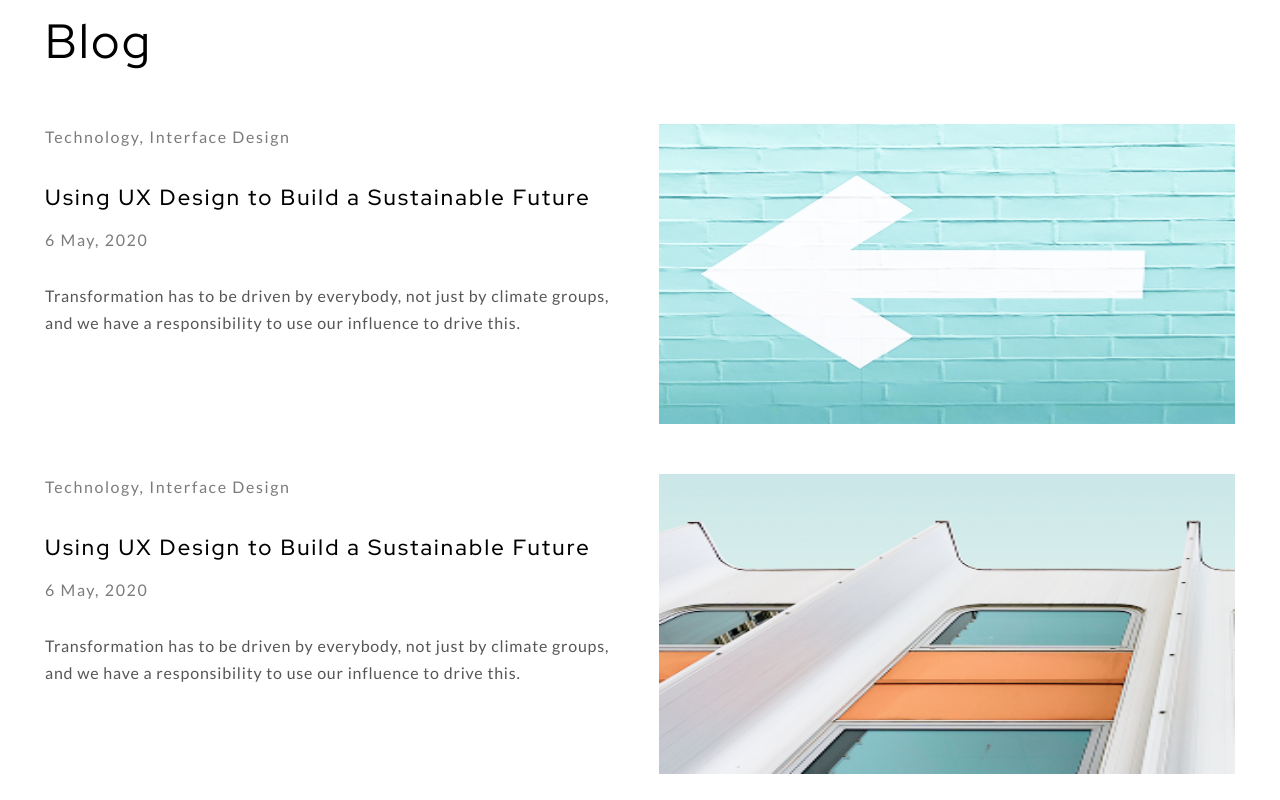
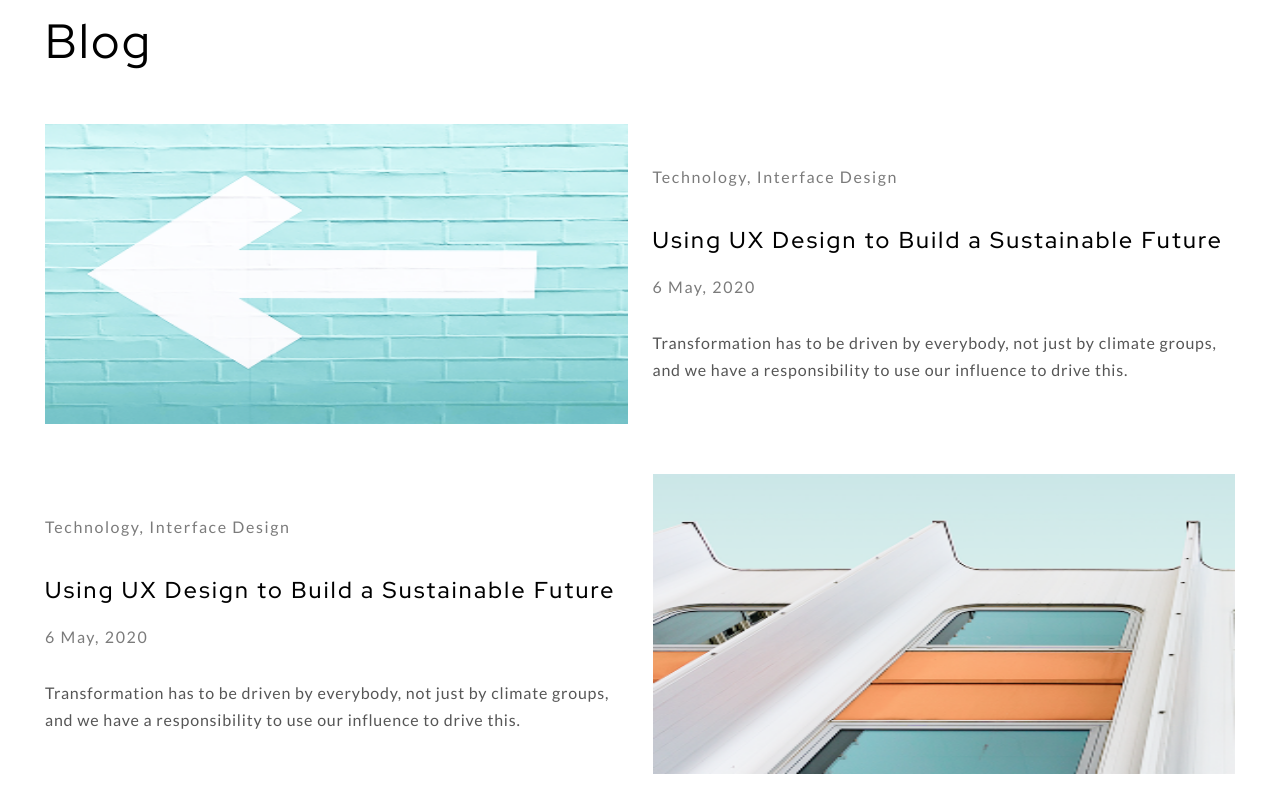
Before and after one commit to frontdev24kv/manifest, a plain HTML site: page index.html in a window 1280 px wide. Shown: the part 760-1560 px from the top of the page. Drawn offline with Linux system fonts and the light colour scheme.

Commit message:
small changes

```diff
--- a/index.html
+++ b/index.html
@@ -45,7 +45,29 @@
         <div class="container">
           <h2 class="section__title_2">blog</h2>
           <article class="article">
-            <div class="block">
+            <div class="block align-center">
+              <div class="side">
+                <h5 class="section__subtitle">Technology, Interface Design</h5>
+                <h3 class="section__title_4">
+                  Using UX Design to Build a Sustainable Future
+                </h3>
+                <h5 class="section__subtitle">6 May, 2020</h5>
+                <p class="section__text">
+                  Transformation has to be driven by everybody, not just by
+                  climate groups, and we have a responsibility to use our
+                  influence to drive this.
+                </p>
+              </div>
+              <div class="side section__order">
+                <div class="image__container">
+                  <img src="./assets/images/image_1.png" alt="arrow" />
+                </div>
+              </div>
+            </div>
+          </article>
+
+          <article class="article">
+            <div class="block align-center">
               <div class="side">
                 <h5 class="section__subtitle">Technology, Interface Design</h5>
                 <h3 class="section__title_4">
@@ -59,29 +81,7 @@
                 </p>
               </div>
               <div class="side">
-                <div class="image__container">
-                  <img src="./assets/images/image_1.png" alt="arrow" />
-                </div>
-              </div>
-            </div>
-          </article>
-
-          <article class="article">
-            <div class="block">
-              <div class="side">
-                <h5 class="section__subtitle">Technology, Interface Design</h5>
-                <h3 class="section__title_4">
-                  Using UX Design to Build a Sustainable Future
-                </h3>
-                <h5 class="section__subtitle">6 May, 2020</h5>
-                <p class="section__text">
-                  Transformation has to be driven by everybody, not just by
-                  climate groups, and we have a responsibility to use our
-                  influence to drive this.
-                </p>
-              </div>
-              <div class="side">
-                <div class="image__container">
+                <div class="image__container mb_25">
                   <img src="./assets/images/image_2.png" alt="picture" />
                 </div>
               </div>
@@ -114,7 +114,7 @@
               </div>
             </div>
             <div class="block">
-              <div class="side order">
+              <div class="side order mb_35">
                 <div class="image__container">
                   <img src="./assets/images/image_1.png" alt="picture" />
                 </div>
--- a/scss/main.scss
+++ b/scss/main.scss
@@ -226,7 +226,7 @@ body {
   & img {
     display: block;
     width: 100%;
-    height: 100%;
+    height: 300px;
   }
 }
 
@@ -271,6 +271,8 @@ body {
 .h_20 {
   max-height: 20px;
 }
+
+
 
 //  button
 .btn_more {
@@ -400,8 +402,19 @@ body {
     height: 320px;
     width: 768px;
   }
-  .section__title_2 {
-    text-align: left;
+  .section {
+    &__title_2 {
+      text-align: left;
+    }
+
+    &__title_4{
+      font-size: 23px;
+      margin-bottom: 15px;
+    }
+
+    &__order {
+      order: -1;
+    }
   }
 
   .desc__bottom {
@@ -455,4 +468,14 @@ body {
       text-align: left;
     }
   }
+
+  .align-center {
+    align-items: center;
+  }
+  .block {
+    gap: 25px;
+  }
+  .mb_35 {
+  margin-bottom: 35px;
 }
+}
```
Also changed, not shown: css/main.css, 1 other file.
